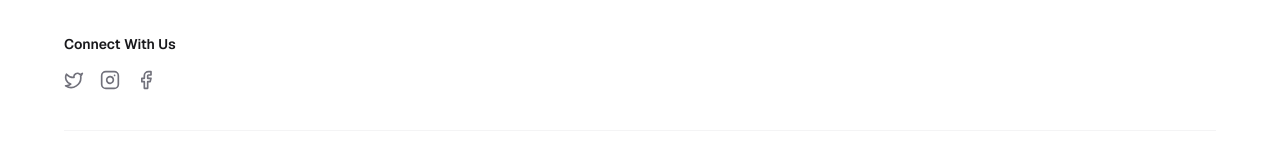
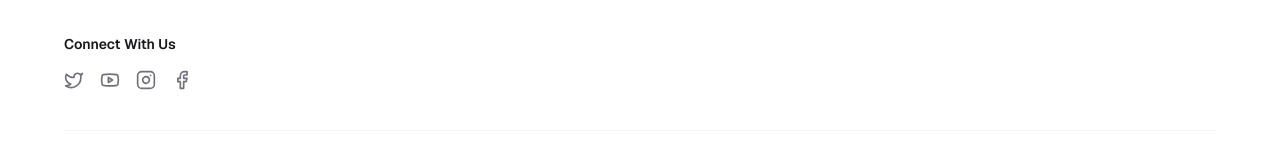
Before and after one commit to biodatabuilderapp-rajank/biodata, a Next.js app: page / in a window 1280 px wide. Shown: the part 7870-8027 px from the top of the page. Built offline with nearby package versions, Linux system fonts and the light colour scheme.

Commit message:
Update footer social links with actual profile URLs

```diff
--- a/src/components/SiteFooter.tsx
+++ b/src/components/SiteFooter.tsx
@@ -1,6 +1,6 @@
 import Link from "next/link";
 import Logo from "@/components/Logo";
-import { Twitter, Instagram, Facebook } from "lucide-react";
+import { Twitter, Instagram, Facebook, Youtube } from "lucide-react";
 
 export default function SiteFooter() {
   return (
@@ -35,13 +35,16 @@ export default function SiteFooter() {
           <div>
             <p className="font-semibold text-zinc-900 dark:text-white text-sm mb-4">Connect With Us</p>
             <div className="flex items-center gap-4 text-zinc-500 dark:text-zinc-400">
-              <a href="https://twitter.com/biodatabuilder" target="_blank" rel="noopener noreferrer" className="hover:text-indigo-600 dark:hover:text-indigo-400 transition-colors" aria-label="Twitter">
+              <a href="https://x.com/biodata_builder" target="_blank" rel="noopener noreferrer" className="hover:text-indigo-600 dark:hover:text-indigo-400 transition-colors" aria-label="Twitter">
                 <Twitter className="w-5 h-5" />
               </a>
-              <a href="https://instagram.com/biodatabuilder" target="_blank" rel="noopener noreferrer" className="hover:text-indigo-600 dark:hover:text-indigo-400 transition-colors" aria-label="Instagram">
+              <a href="https://www.youtube.com/@BiodataBuilder" target="_blank" rel="noopener noreferrer" className="hover:text-indigo-600 dark:hover:text-indigo-400 transition-colors" aria-label="YouTube">
+                <Youtube className="w-5 h-5" />
+              </a>
+              <a href="https://www.instagram.com/biodatabuilder/" target="_blank" rel="noopener noreferrer" className="hover:text-indigo-600 dark:hover:text-indigo-400 transition-colors" aria-label="Instagram">
                 <Instagram className="w-5 h-5" />
               </a>
-              <a href="https://facebook.com/biodatabuilder" target="_blank" rel="noopener noreferrer" className="hover:text-indigo-600 dark:hover:text-indigo-400 transition-colors" aria-label="Facebook">
+              <a href="https://www.facebook.com/profile.php?id=61588891516092" target="_blank" rel="noopener noreferrer" className="hover:text-indigo-600 dark:hover:text-indigo-400 transition-colors" aria-label="Facebook">
                 <Facebook className="w-5 h-5" />
               </a>
             </div>
```
